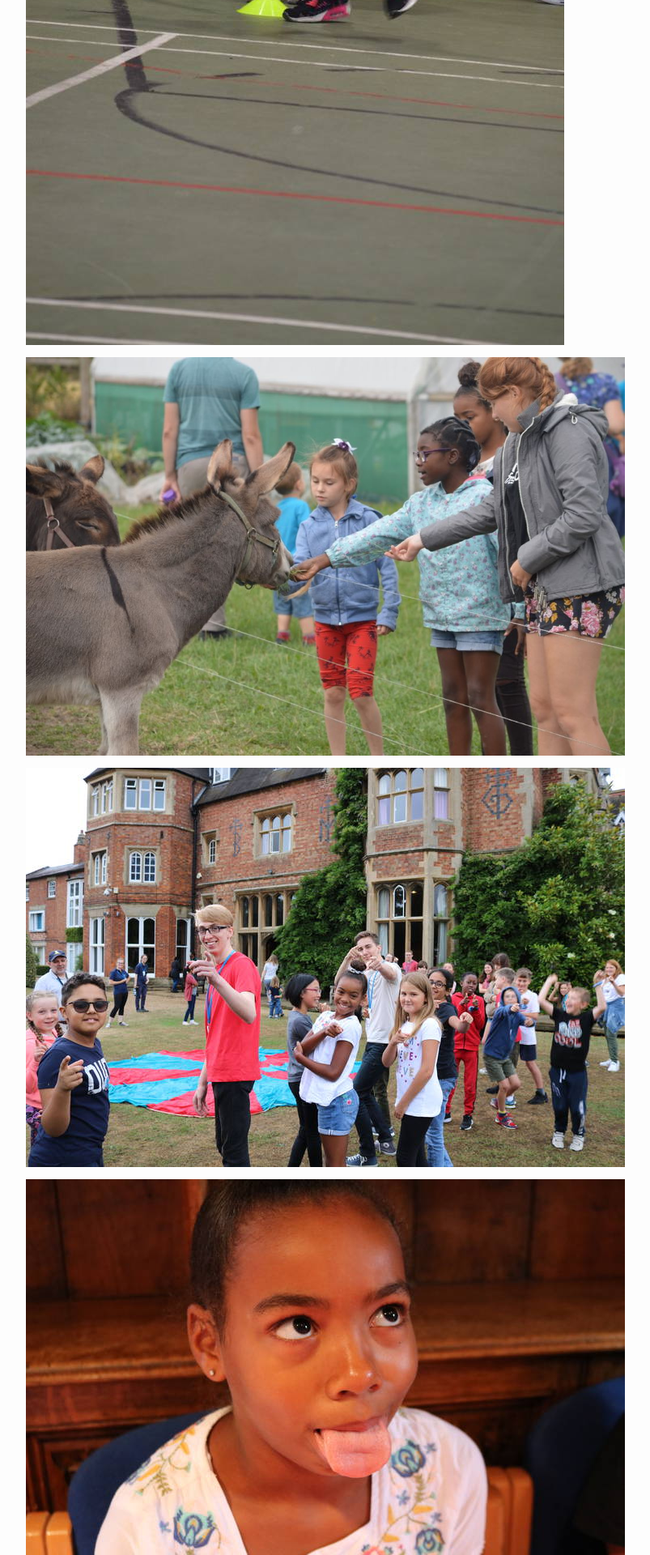
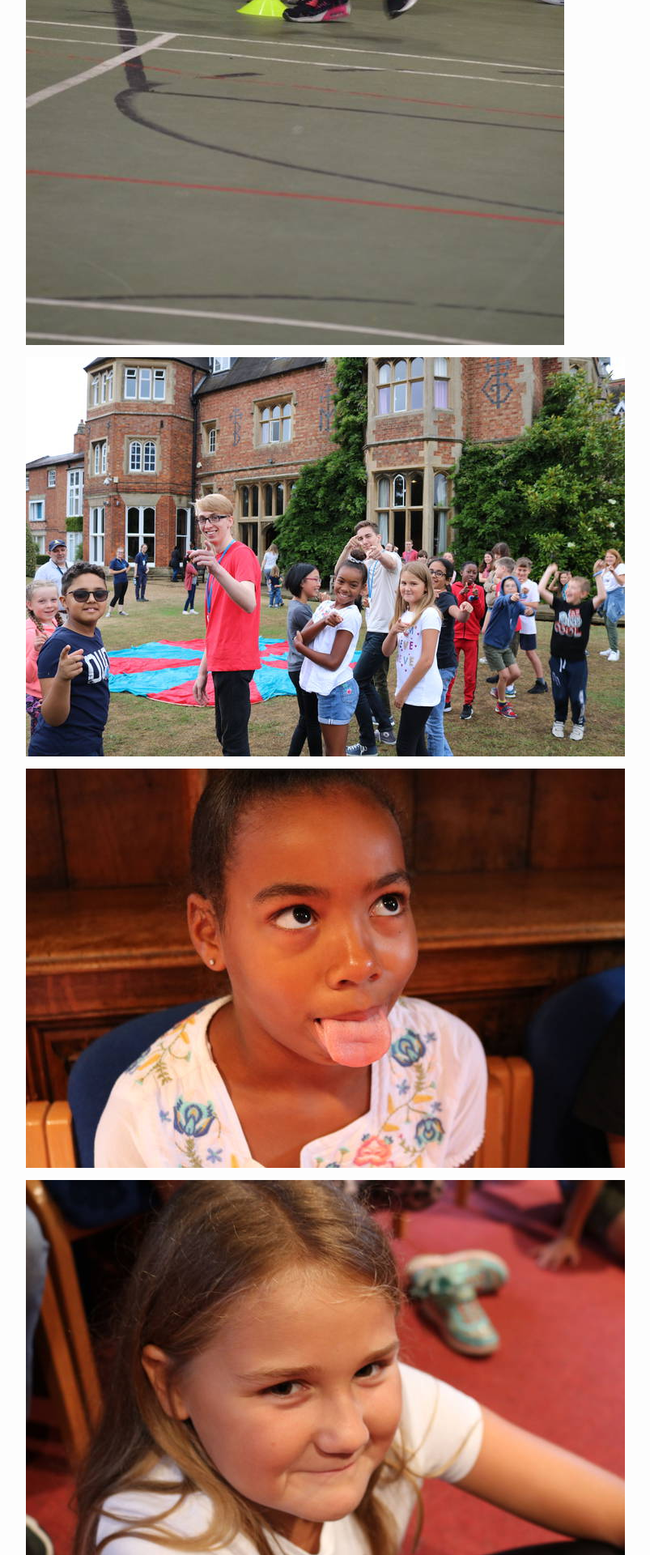
Before and after one commit to spot-the-difference/spot-the-difference.github.io, a Jekyll site: the page built from _posts/2018-08-12-sunday-12th.md, in a window 1280 px wide. Shown: the part 4480-6400 px from the top of the page at 81% size, without its empty margins (238-1041 px from the left). Built offline with Jekyll 4.4.1, drawn with Linux system fonts in a browser that asks for light colours; our own code applies the rules of GitHub Pages for plain Markdown files.

Commit message:
Remove pidgeon

```diff
--- a/_posts/2018-08-12-sunday-12th.md
+++ b/_posts/2018-08-12-sunday-12th.md
@@ -47,8 +47,6 @@
 
 ![](/uploads/DSC_0113.jpg)
 
-![](/uploads/DSC_0143.JPG)
-
 ![](/uploads/IMG_4273.jpg)
 
 ![](/uploads/IMG_4295.jpg)
```
Also changed, not shown: 1 other file.
